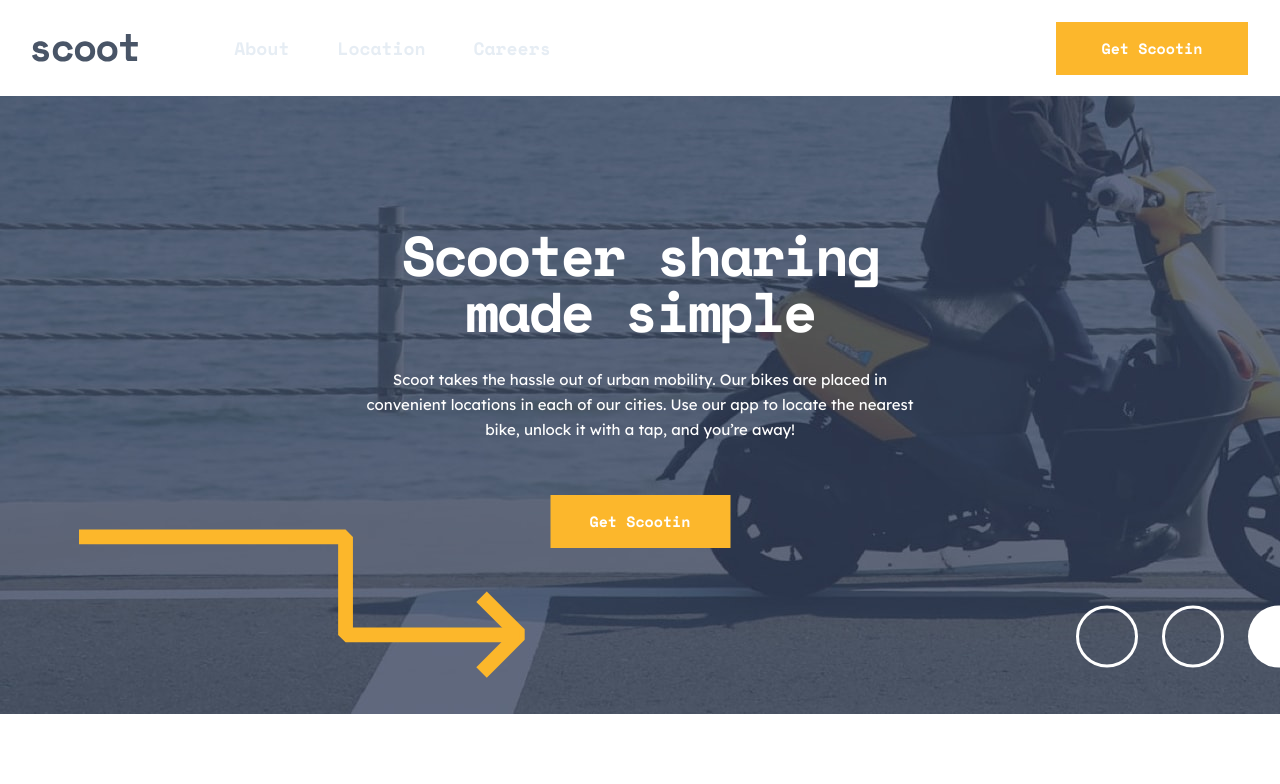
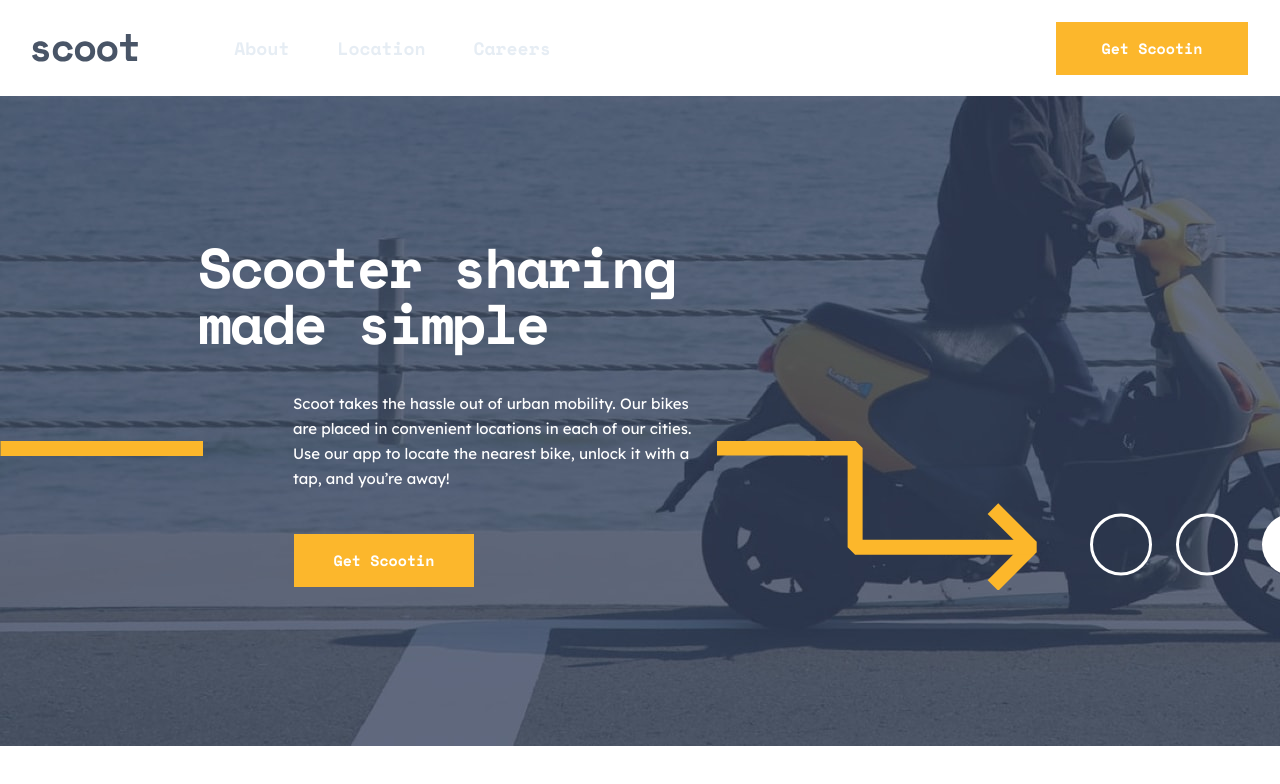
Before and after one commit to LucasS-Goncalves/scoot, an Angular app: page / in a window 1280 px wide. Shown: the top 784 px of the page. Built offline with nearby package versions, Linux system fonts and the light colour scheme.

Commit message:
finishing layout for desktops

```diff
--- a/src/app/components/home/home.component.html
+++ b/src/app/components/home/home.component.html
@@ -36,6 +36,10 @@
       <img src="../../../assets/patterns/white-circles.svg" alt="" class="whiteCircles">
     </div>
 
+    <div class="line-container">
+      <img src="../../../assets/patterns/line.svg" alt="" class="line">
+    </div>
+
   </section>
 
 </main>
--- a/src/app/components/home/styles/main-img-section.css
+++ b/src/app/components/home/styles/main-img-section.css
@@ -81,7 +81,15 @@
   display: none;
 }
 
+.line-container{
+  display: none;
+}
+
 @media(min-width: 768px){
+
+  .main{
+    padding-top: 96px;
+  }
 
   .main_img_section-content{
     top: 25%;
@@ -103,6 +111,12 @@
   .main_img_section-content .main_img_section-description{
     width: 573px;
     line-height: 25px;
+  }
+
+  .main_img_section-content .yellow_button{
+    align-self: flex-start;
+    margin-top: .2rem;
+    margin-left: 6rem;
   }
 
   .rightArrow-container{
@@ -127,3 +141,63 @@
   }
 
 }
+
+@media(min-width: 1200px){
+
+  .main_img_section-content{
+    top: 22%;
+    left: 35%;
+    align-items: flex-end;
+    gap: 2.5rem;
+    text-align: start;
+  }
+
+  .main_img_section-content .main_img_section-title{
+    width: 500px;
+  }
+
+  .main_img_section-content .main_img_section-description{
+    width: 405px;
+  }
+
+  .line-container{
+    display: block;
+    position: absolute;
+    bottom: 44%;
+    left: 0;
+  }
+
+  .line-container .line{
+    width: 100%;
+    height: 100%;
+  }
+
+  .rightArrow-container{
+    width: 320px;
+    height: 149px;
+    left: 56%;
+    bottom: 24%;
+  }
+
+  .rightArrow-container .rightArrow{
+    object-fit: none;
+    object-position: right;
+  }
+
+  .whiteCircles-container{
+    width: 190px;
+    bottom: 26%;
+  }
+}
+
+@media(min-width: 1440px){
+
+  .rightArrow-container{
+    width: 446px;
+    left: 54%;
+  }
+
+  .rightArrow-container .rightArrow{
+    object-position: initial;
+  }
+}
```
